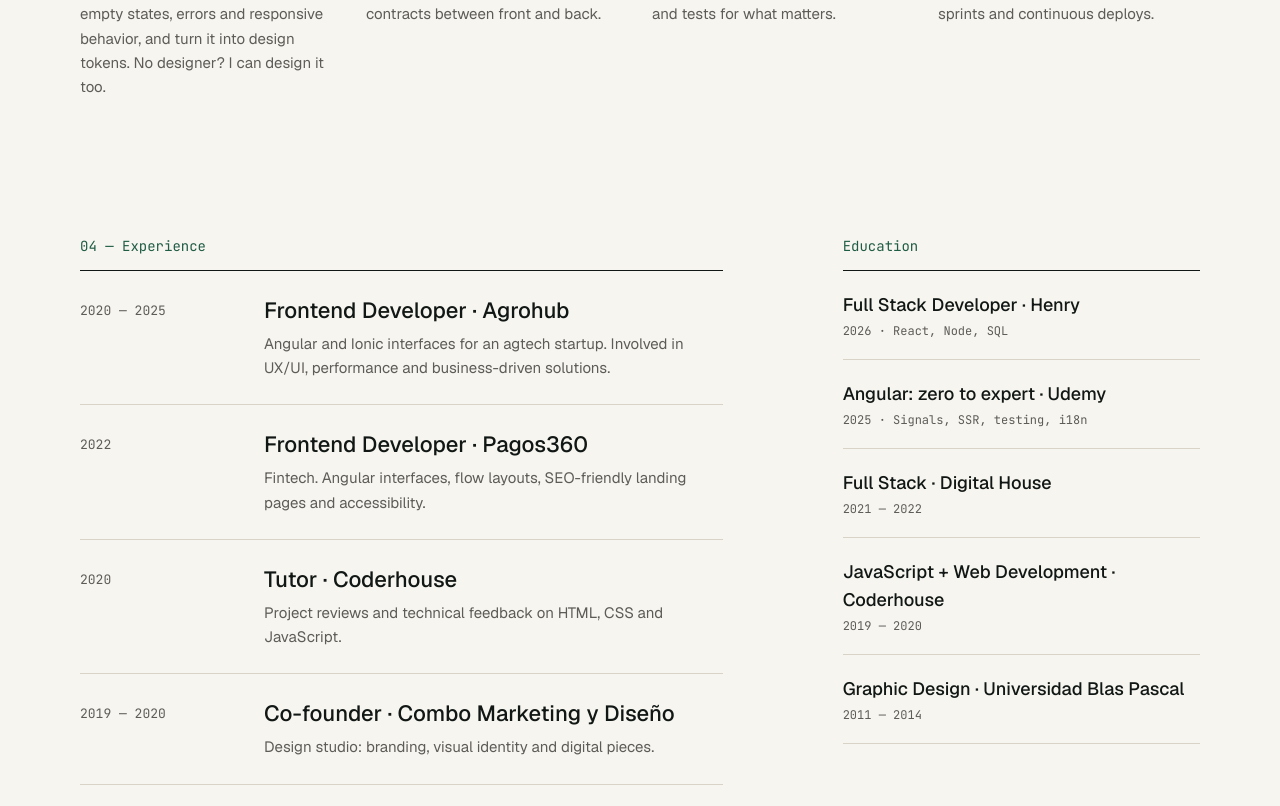
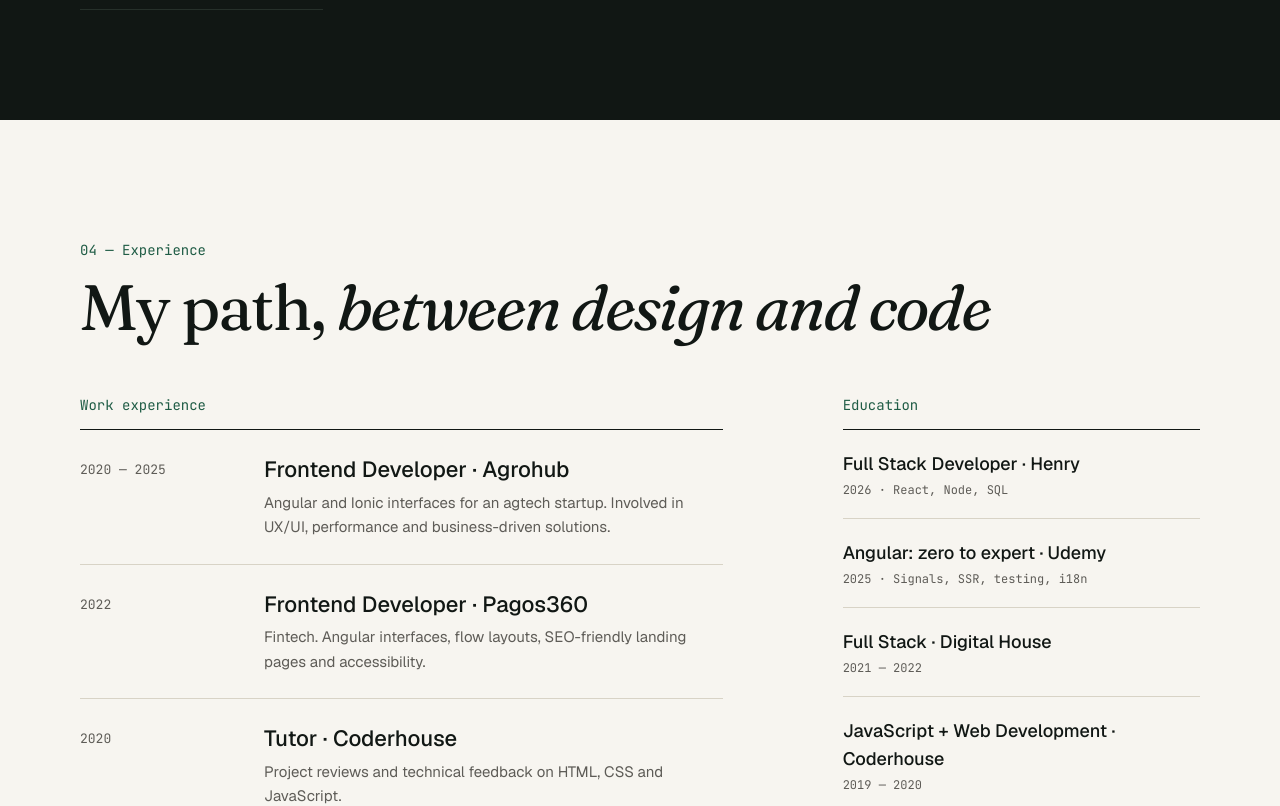
Before and after one commit to candelariaferrari/ferraricandelaria_portfolio, a React (Vite) app: page / in a window 1280 px wide. Shown: the part 4861-5667 px from the top of the page. Built offline with nearby package versions, Linux system fonts and the light colour scheme.

Commit message:
style: reordenar secciones y título propio para Experiencia

```diff
--- a/src/components/sections/Experience.tsx
+++ b/src/components/sections/Experience.tsx
@@ -1,4 +1,5 @@
 import { useTranslation } from 'react-i18next'
+import { SectionHeading } from '../ui/SectionHeading'
 
 export function Experience() {
   const { t } = useTranslation()
@@ -8,11 +9,19 @@ export function Experience() {
   return (
     <section
       id="experiencia"
-      aria-label={t('nav.experience')}
-      className="container-site grid grid-cols-1 gap-16 pt-4 pb-20 md:pb-[120px] lg:grid-cols-12 lg:gap-6"
+      aria-labelledby="experiencia-title"
+      className="container-site flex flex-col gap-12 py-20 md:gap-14 md:py-[120px]"
     >
+      <SectionHeading
+        id="experiencia-title"
+        eyebrow={t('experience.eyebrow')}
+        titleStart={t('experience.titleStart')}
+        titleEm={t('experience.titleEm')}
+      />
+
+      <div className="grid grid-cols-1 gap-16 lg:grid-cols-12 lg:gap-6">
         <div className="flex flex-col lg:col-span-7">
-        <h2 className="m-0 pb-3.5 font-mono text-sm font-normal text-forest">{t('experience.eyebrow')}</h2>
+          <h3 className="m-0 pb-3.5 font-mono text-sm font-normal text-forest">{t('experience.jobsTitle')}</h3>
           <ol className="m-0 list-none border-b border-line p-0">
             {jobs.map((job, i) => (
               <li
@@ -21,9 +30,9 @@ export function Experience() {
               >
                 <span className="font-mono text-[13px] text-muted sm:pt-1.5">{job.period}</span>
                 <div className="flex flex-col gap-1.5">
-                <h3 className="m-0 text-xl font-medium md:text-[22px]">
+                  <h4 className="m-0 text-xl font-medium md:text-[22px]">
                     {job.role} · {job.company}
-                </h3>
+                  </h4>
                   <p className="m-0 text-[15px] leading-relaxed text-muted">{job.description}</p>
                 </div>
               </li>
@@ -32,7 +41,7 @@ export function Experience() {
         </div>
 
         <div className="flex flex-col lg:col-span-4 lg:col-start-9">
-        <h2 className="m-0 pb-3.5 font-mono text-sm font-normal text-forest">{t('experience.educationEyebrow')}</h2>
+          <h3 className="m-0 pb-3.5 font-mono text-sm font-normal text-forest">{t('experience.educationEyebrow')}</h3>
           <ul className="m-0 list-none border-b border-line p-0">
             {education.map((item, i) => (
               <li key={item.title} className={`flex flex-col gap-1 border-t py-5 ${i === 0 ? 'border-ink' : 'border-line'}`}>
@@ -42,6 +51,7 @@ export function Experience() {
             ))}
           </ul>
         </div>
+      </div>
     </section>
   )
 }
--- a/src/components/sections/Stack.tsx
+++ b/src/components/sections/Stack.tsx
@@ -7,7 +7,7 @@ export function Stack() {
   const { t } = useTranslation()
 
   return (
-    <section id="stack" aria-labelledby="stack-title" className="mt-16 bg-night py-16 text-paper md:mt-[100px] md:py-[110px]">
+    <section id="stack" aria-labelledby="stack-title" className="bg-night py-16 text-paper md:py-[110px]">
       <div className="container-site flex flex-col gap-12 md:gap-14">
         <div className="flex flex-col gap-8 lg:flex-row lg:items-end lg:justify-between">
           <SectionHeading
--- a/src/pages/Home.tsx
+++ b/src/pages/Home.tsx
@@ -15,8 +15,8 @@ export default function Home() {
         <Hero />
         <Metrics />
         <Projects />
+        <Process />
         <Stack />
-        <Process />
         <Experience />
       </main>
       <Contact />
```
Lines whose indentation alone changed are shown as unchanged.
